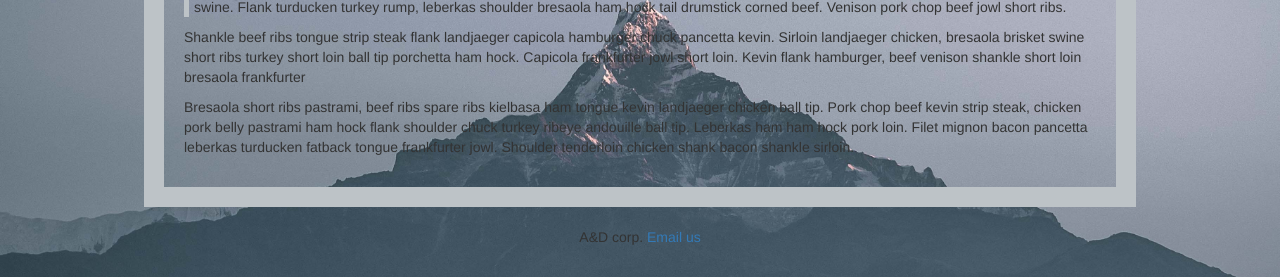
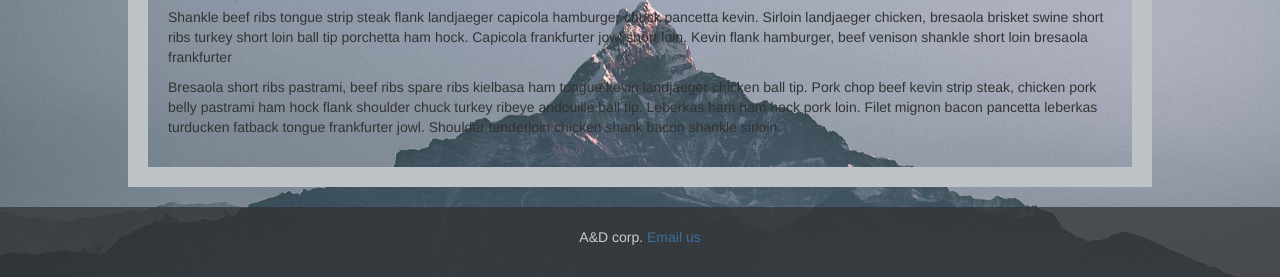
Before and after one commit to DivyasnhDev/divyanshDev.github.io, a plain HTML site: page index.html in a window 1280 px wide. Shown: the part 622-899 px from the top of the page. Drawn offline with nearby package versions, Linux system fonts and the light colour scheme.

Commit message:
Update blog.css

```diff
--- a/blog.css
+++ b/blog.css
@@ -3,8 +3,7 @@
 body {
 
   font-family: 'Source Sans Pro', sans-serif;
-  padding: 20px;
-  margin: 20px auto;
+
   /*max-width: 700px;*/
   background-image: url(a.jpg);
   background-size: cover;
@@ -20,6 +19,11 @@ body {
 }
 
 nav{
+
+    margin: 20px auto;
+    margin-top: 0px;
+    margin-left: 10px;
+    margin-right: 10px;
     opacity: 0.5;
 }
 
@@ -54,3 +58,13 @@ hr{
     border-top: 1px solid rgba(0, 0, 0, 0.1);
     border-bottom: 1px solid rgba(255, 255, 255, 0.3);
 }
+
+
+.bg-4 {
+  padding: 20px;
+  border-width: 100%;
+  margin-left: 0px;
+  background-color: #2f2f2f;
+  opacity: 0.7;
+  color: #ffffff;
+  }
```
